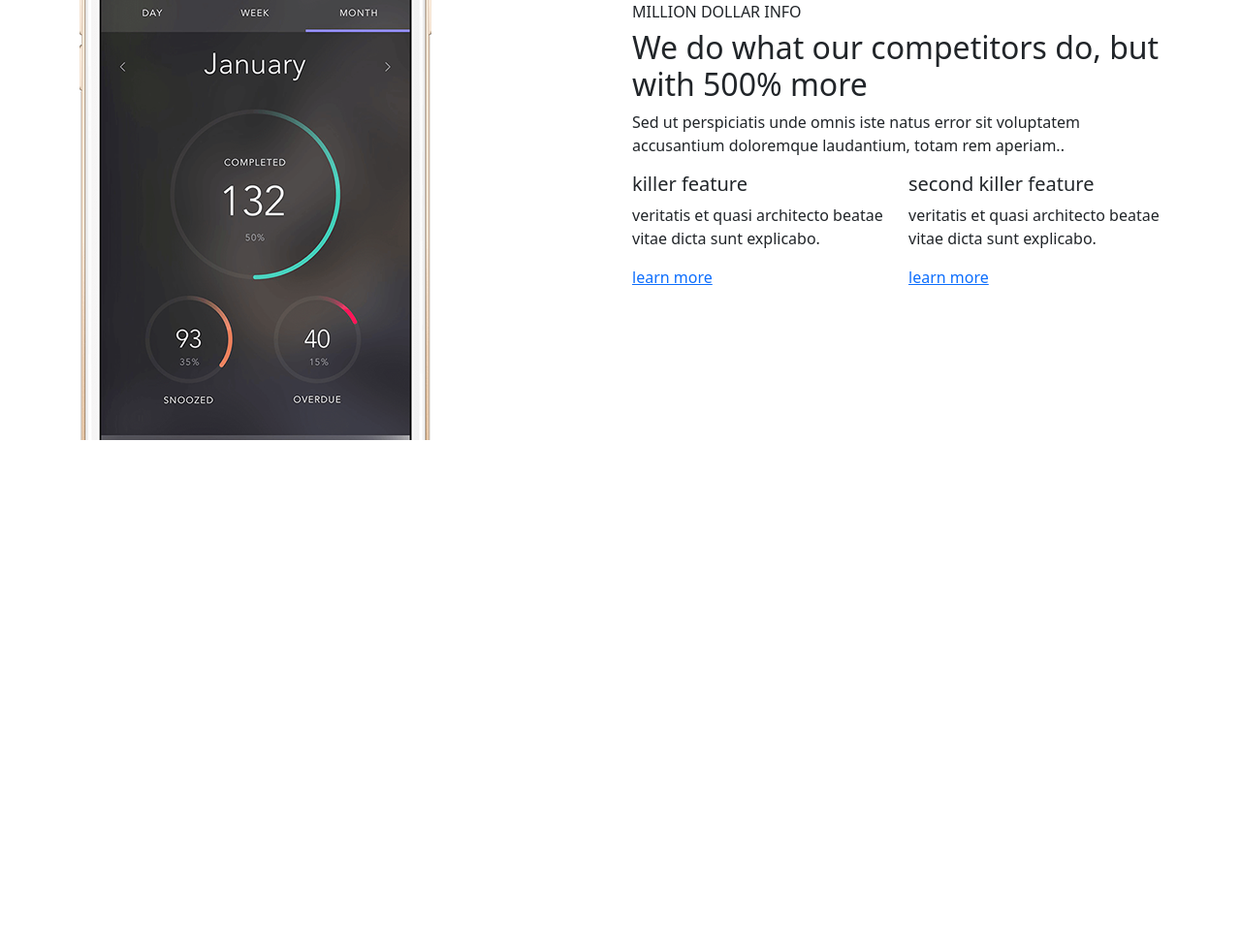
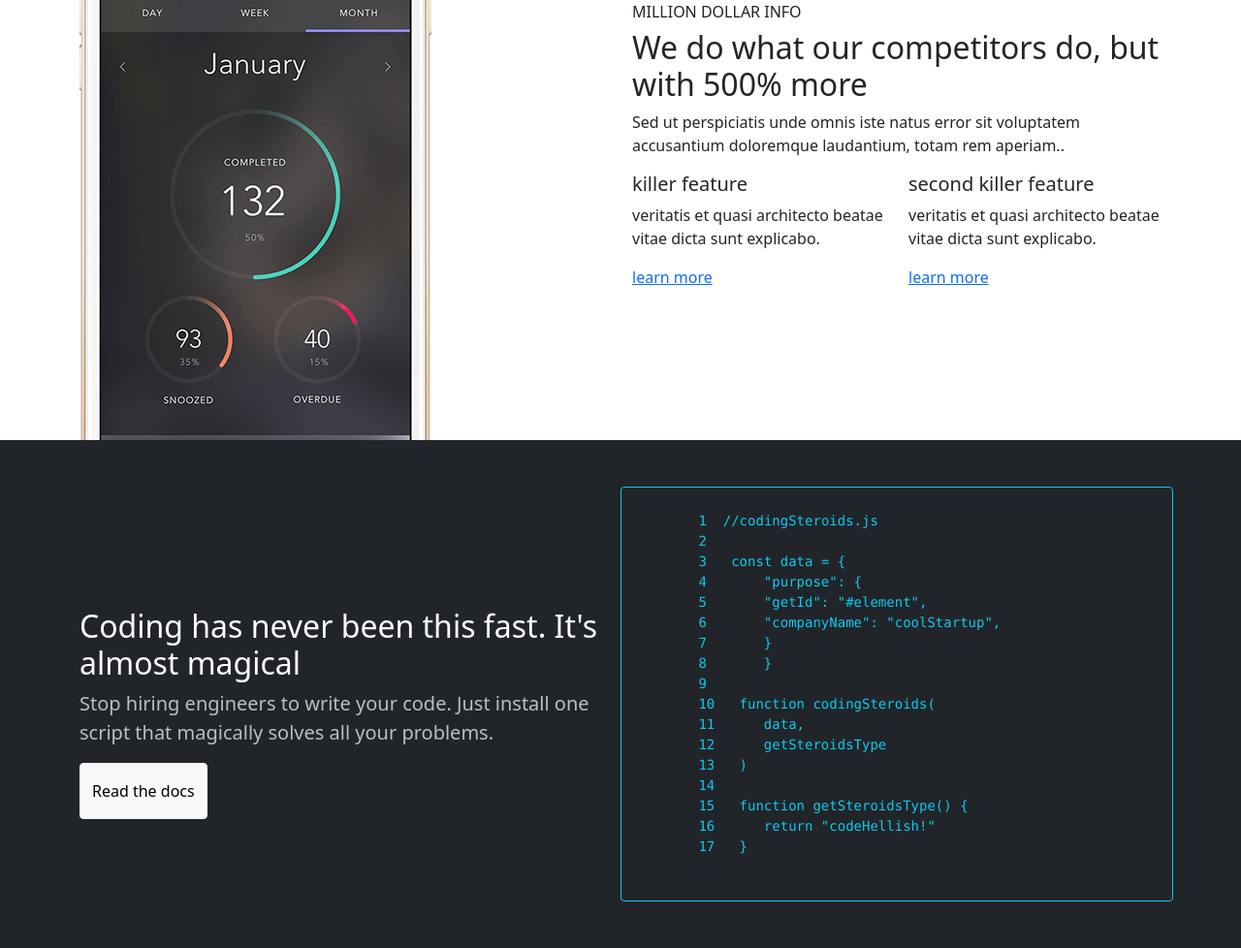
Before and after one commit to DashkaPridchina/HTML, a plain HTML site: page index.html in a window 1280 px wide. Shown: the part 1001-1979 px from the top of the page at 97% size. Before the commit the page ends 1455 px from the top, so only its background shows below. Drawn offline with nearby package versions, Linux system fonts and the light colour scheme.

Commit message:
Раздел About

```diff
--- a/index.html
+++ b/index.html
@@ -64,11 +64,39 @@ magically solves all your problems and algorithms.</p>
 
   </div>
 </section>
+<section id="info-2" class="bg-dark">
+ <div class="container">
+   <div class="row align-items-center fill-80-viewport">
+ 	<div class="col-12 col-md-6 my-5 order-2 order-md-1">
+   	<p class="text-uppercase text-white-40"><strong>faster development</strong></p>
+   	<h2 class="text-white">Coding has never been this fast. It's almost magical</h2>
+   	<p class="lead text-white-70">Stop hiring engineers to write your code.
+                     Just install one script that magically solves all your problems.</p>
+   	<a class="btn btn-light d-block d-md-inline-block py-3" href="#" role="button">Read the docs</a>
+ 	</div>
+ 	<pre class="col-12 col-md-6 my-5 order-1 order-md-2 py-4 border border-info rounded text-info">
+  	<span>1</span> <span> //codingSteroids.js</span>
+  	<span>2</span>
+  	<span>3</span>   const data = {
+  	<span>4</span>    	"purpose": {
+  	<span>5</span>    	"getId": "#element",
+  	<span>6</span>    	"companyName": "coolStartup",
+  	<span>7</span>  	}
+  	<span>8</span>	}
+  	<span>9</span>
+  	<span>10</span>   function codingSteroids(
+  	<span>11</span>   	data,
+  	<span>12</span>   	getSteroidsType
+  	<span>13</span>   )
+  	<span>14</span>
+  	<span>15</span>   function getSteroidsType() {
+  	<span>16</span> 	return "codeHellish!"
+  	<span>17</span>   }
+  	</pre>
+   </div>
+ </div>
+</section>
 
-
-
-
-<section id="info--2"></section>
 <section id="info--3"></section>
 <section id="featured-on"></section>
 <section id="feature-rundown"></section>
```
